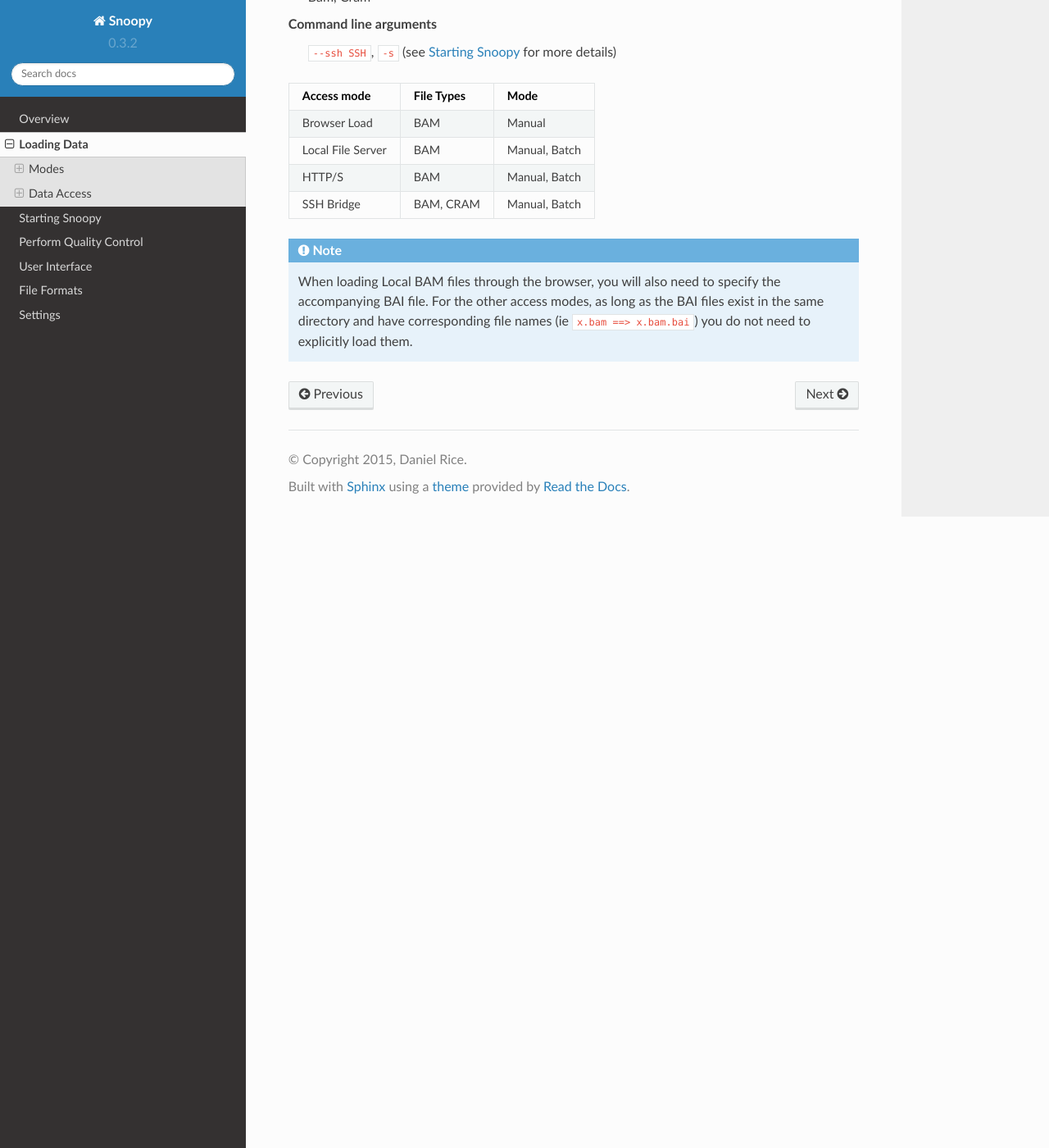
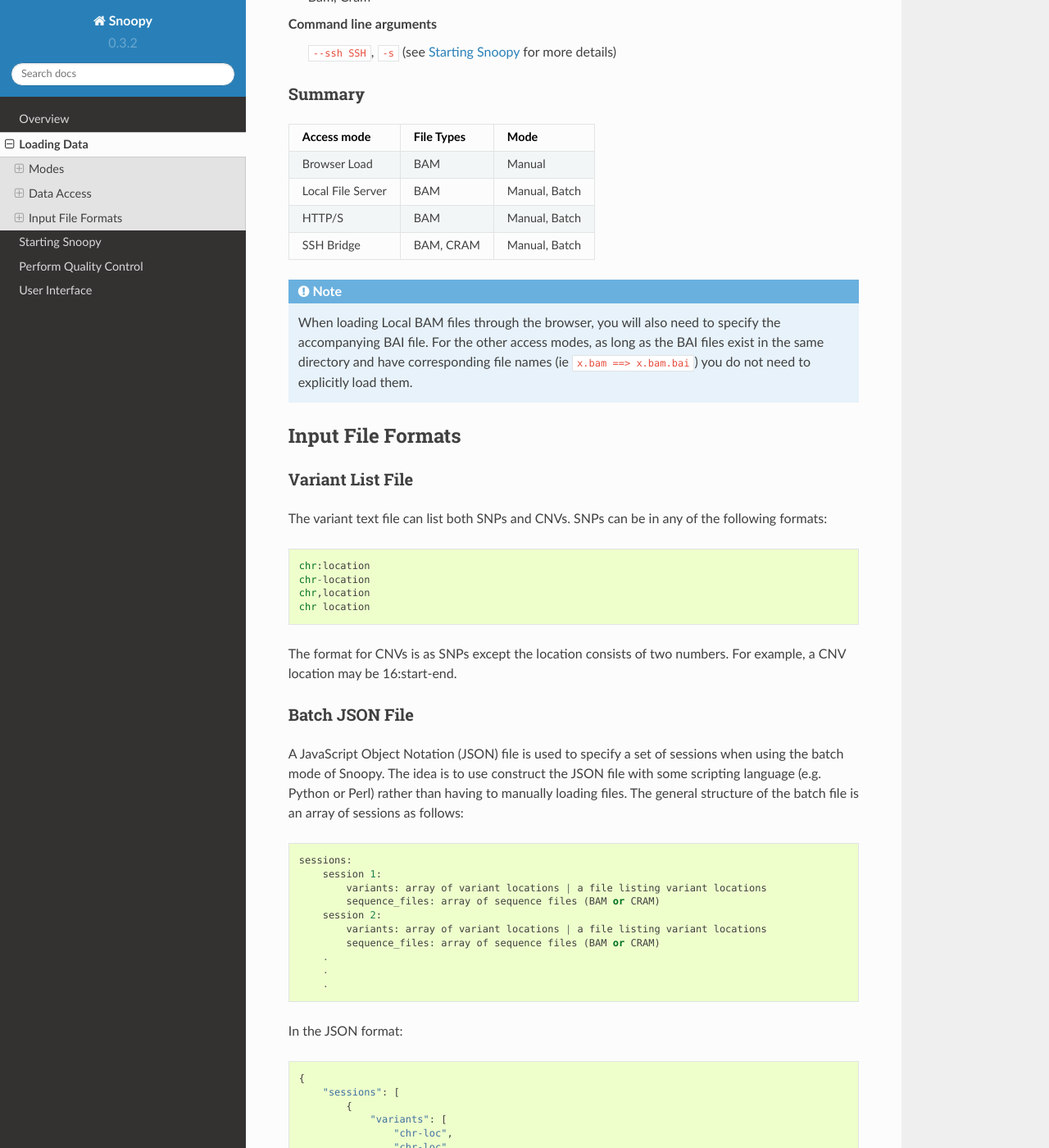
Before and after one commit to wtsi-medical-genomics/snoopy, a Sphinx documentation site: the page built from docs/source/loading_data.rst, in a window 1280 px wide and 1400 px high, scrolled down 3340 px. Shown: the whole window at 82% size. Built offline with Sphinx 7.4.7 and the Read the Docs theme 2.0.0, drawn with Linux system fonts in a browser that asks for light colours; some of the changed text lies outside the part shown.

Commit message:
Docs: rolling file formats into loading_data; settings into user_interface

```diff
--- a/docs/source/index.rst
+++ b/docs/source/index.rst
@@ -16,8 +16,6 @@
    starting_snoopy
    perform_quality_control
    user_interface
-   file_formats
-   settings
 
 
 
--- a/docs/source/loading_data.rst
+++ b/docs/source/loading_data.rst
@@ -26,18 +26,18 @@
 
 
 Modes
-=====
+*****
 There are two ways to use Snoopy: **manual mode** and **batch mode**.
 
 Manual
-^^^^^^
+======
     *Quickly load a few files and start QC with little preparation.*
 
 In this mode, you select one-by-one a **single set** of sequence files (eg a single individual or a trio) and a list of candidate variant locations. Snoopy will then load the set of sequence files and visit each of the candidate variant locations.
 
 
 Batch
-^^^^^
+=====
     *Review several sets of sequence files.*
 
 In this mode, you can review **several** sets of sequence files (e.g. several sets of individuals or several different trios). As loading all of this information one-by-one with in the web interface would be cumbersome, the batch mode requires a JSON file which lists all of the sequence files and the variant locations. This file contains an array of **sessions**, where each session consists of:
@@ -52,13 +52,13 @@
 
 
 Data Access
+***********
+
+Local Files
 ===========
 
-Local Files
-^^^^^^^^^^^
-
 Browser Load
-""""""""""""
+------------
 It is possible to load local files within the browser but there are some limitations. Firstly, as Dalliance, the genome browser Snoopy wraps around, does not yet provide support for CRAM, it is only possible to upload BAM files. Secondly, as you can only load one file at a time in a web browser you are restricted to manual mode.
 
 Modes
@@ -72,7 +72,7 @@
 
 
 Local File Server
-"""""""""""""""""
+-----------------
 If you have several local files you would like to view with batch mode Snoopy includes a local server. You will still be limited to BAM files however.
 
 Modes
@@ -85,10 +85,10 @@
     ``--local-server``, ``-l`` (see :ref:`starting-snoopy` for more details)
 
 Remote Files
-^^^^^^^^^^^^
+============
 
 HTTP/S
-""""""
+------
 If your files exist on a remote HTTP/S server, you will be able to access these in either manual or batch mode. You will be limited to BAM files however.
 
 Modes
@@ -101,7 +101,7 @@
     None
 
 SSH Bridge
-""""""""""
+----------
 The SSH Bridge is useful if: your files exist on a remote server but cannot be accessed by HTTP/S; your files are in CRAM format. The SSH bridge works in the following way:
 
 1. Establish SSH connection to remote machine.
@@ -124,6 +124,9 @@
     ``--ssh SSH``, ``-s`` (see :ref:`starting-snoopy` for more details)
 
 
+Summary
+=======
+
 ================== =========== ==============
 Access mode        File Types  Mode
 ================== =========== ==============
@@ -136,3 +139,98 @@
 .. note::
 
     When loading Local BAM files through the browser, you will also need to specify the accompanying BAI file. For the other access modes, as long as the BAI files exist in the same directory and have corresponding file names (ie :code:`x.bam ==> x.bam.bai`) you do not need to explicitly load them.
+
+
+Input File Formats
+******************
+
+.. _variant-list-file:
+
+Variant List File
+=================
+
+The variant text file can list both SNPs and CNVs. SNPs can be in any of the following formats::
+
+    chr:location
+    chr-location
+    chr,location
+    chr location
+
+The format for CNVs is as SNPs except the location consists of two numbers. For example, a CNV location may be 16:start-end.
+
+
+Batch JSON File
+===============
+
+A JavaScript Object Notation (JSON) file is used to specify a set of sessions when using the batch mode of Snoopy. The idea is to use construct the JSON file with some scripting language (e.g. Python or Perl) rather than having to manually loading files. The general structure of the batch file is an array of sessions as follows::
+
+    sessions:
+        session 1:
+            variants: array of variant locations | a file listing variant locations
+            sequence_files: array of sequence files (BAM or CRAM)
+        session 2:
+            variants: array of variant locations | a file listing variant locations
+            sequence_files: array of sequence files (BAM or CRAM)
+        .
+        .
+        .
+
+In the JSON format::
+
+    {
+        "sessions": [
+            {
+                "variants": [
+                    "chr-loc",
+                    "chr-loc",
+                    "chr-loc"
+                ],
+                "sequence_files": [
+                    "path/to/sequence file 1",
+                    "path/to/sequence file 2",
+                    "path/to/sequence file 3"
+                ]
+            },
+            .
+            .
+            .
+        ]
+    }
+
+The format of the variants takes the form as that in the :ref:`variant-list-file` section.
+
+Example
+-------
+For an explicit example of a batch file::
+
+    {
+        "sessions": [
+            {
+                "variants": [
+                    "16-48000491",
+                    "16-48001121",
+                    "16-48001200"
+                ],
+                "sequence_files": [
+                    "/users/joe/examples/mother1.bam"
+                    "/users/joe/examples/father1.bam"
+                    "/users/joe/examples/offspring1.bam"
+                ]
+            },
+            {
+                "variants": [
+                    "12-18001",
+                    "12-1820491",
+                    "14-1803735",
+                    "15-1840848",
+                ],
+                "sequence_files": [
+                    "/users/joe/examples/individual.bam"
+                ]
+            }
+        ]
+    }
+
+.. note::
+
+    To test whether yout JSON batch file is valid you can use the online tool `JSONLint <http://jsonlint.com/>`_
```
Also changed, not shown: docs/source/file_formats.rst (deleted, +0 -91 lines), docs/source/settings.rst (deleted, +0 -68 lines), docs/source/user_interface.rst (+42 -10 lines).
